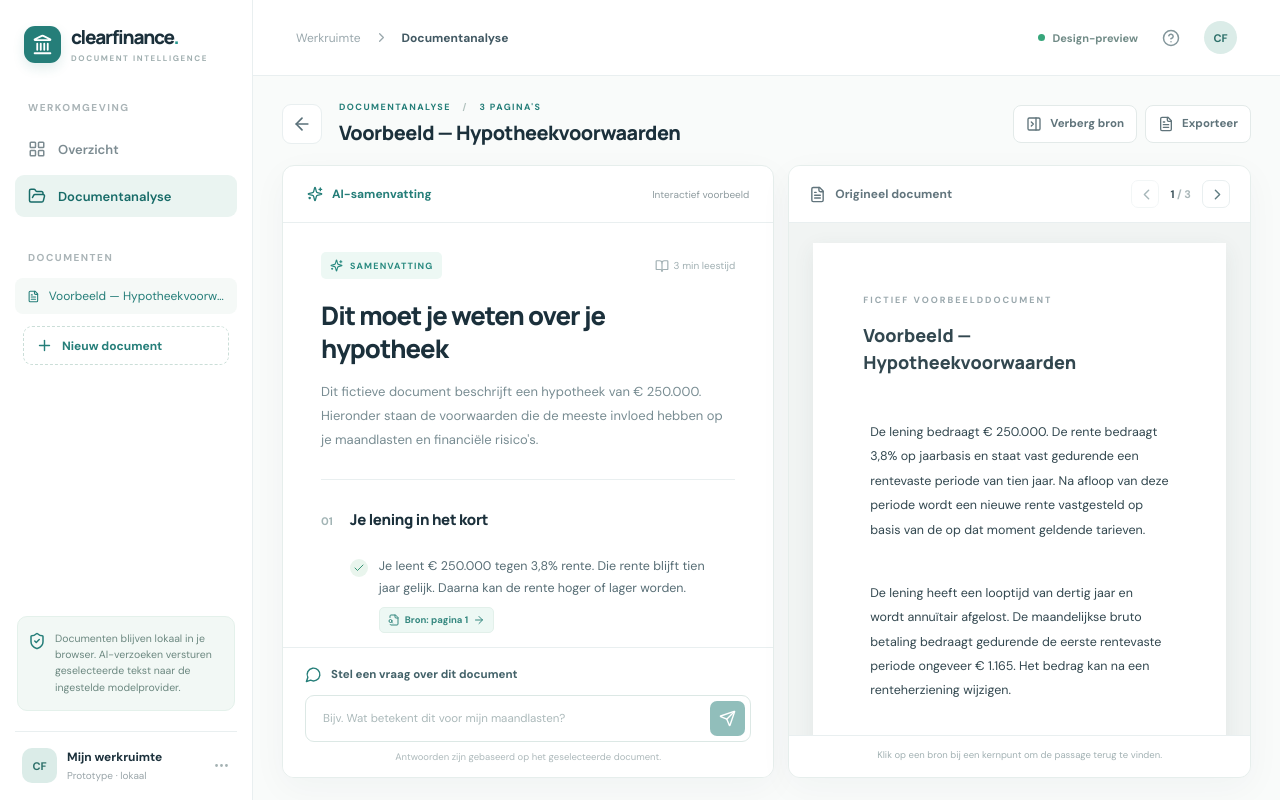
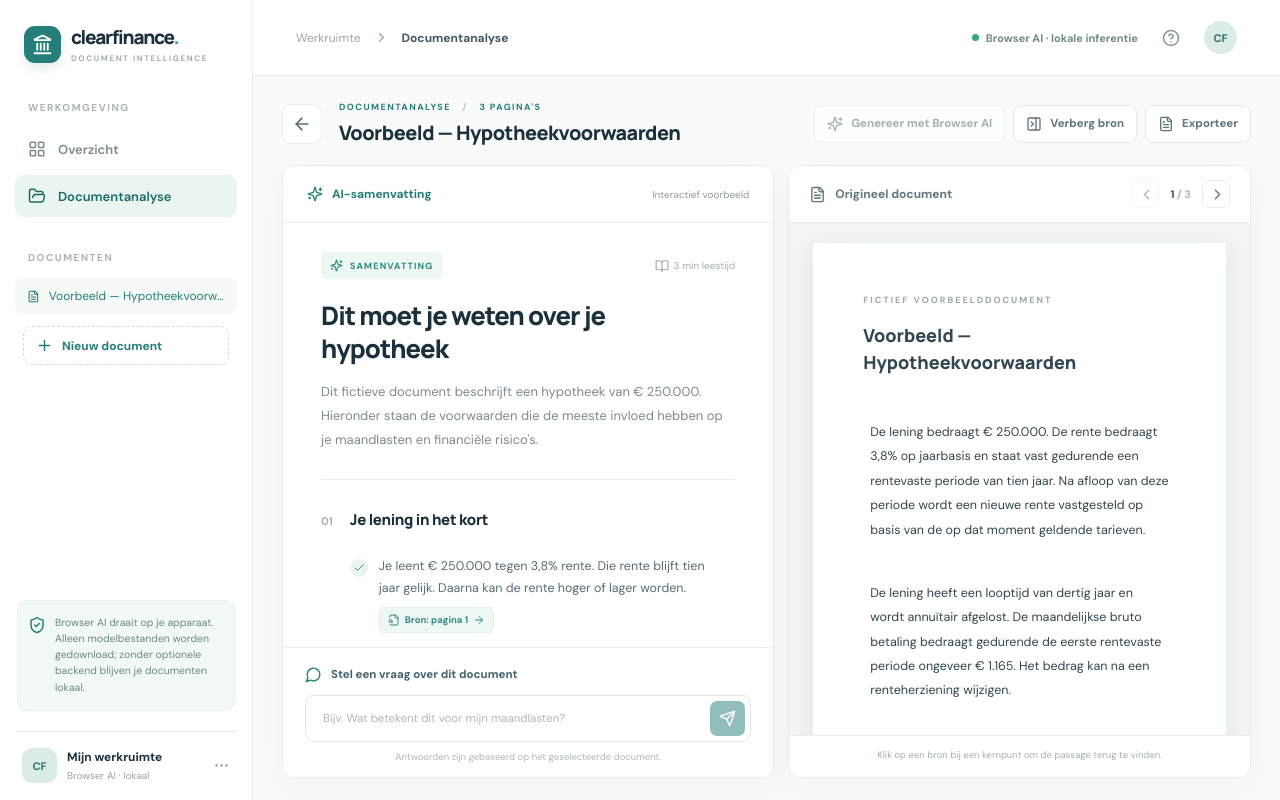
Before and after one commit to wanderwerkhoven-afk/ClearFinance, a Next.js app: page / in a window 1280 px wide. Both pictures are taken after a click on the button "Voorbeeld — Hypotheekvoorwaarden". Built offline with nearby package versions, Linux system fonts and the light colour scheme.

Commit message:
feat: connect browser-only AI worker to document workspace and visible loading state

```diff
--- a/src/app/page.tsx
+++ b/src/app/page.tsx
@@ -9,6 +9,7 @@ import {
   Sparkles, Trash2, X,
 } from "lucide-react";
 import PdfViewer from "@/components/PdfViewer";
+import { analyzeInBrowser, browserAiSupported } from "@/lib/browser-ai";
 import { demoDocument } from "@/lib/demo";
 import { findRelevantBlocks, generateLocalAnalysis, getDocuments, importDocument, removeDocument, saveDocument } from "@/lib/documents";
 import type { Answer, SourceBlock, StoredDocument } from "@/lib/types";
@@ -33,8 +34,12 @@ export default function Home() {
   const [chatBusy, setChatBusy] = useState(false);
   const [answers, setAnswers] = useState<Record<string, { question: string; answer: Answer }[]>>({});
   const [notice, setNotice] = useState("");
+  const [browserStatus, setBrowserStatus] = useState("");
+  const [browserSupported, setBrowserSupported] = useState<boolean | null>(null);
   const fileInput = useRef<HTMLInputElement>(null);
   const chatEnd = useRef<HTMLDivElement>(null);
+
+  useEffect(() => { setBrowserSupported(browserAiSupported()); }, []);
 
   useEffect(() => {
     getDocuments().then(saved => setDocs([demoDocument, ...saved])).catch(() => setNotice("Lokale opslag is niet beschikbaar in deze browser."));
@@ -61,10 +66,15 @@ export default function Home() {
 
   async function analyze(doc: StoredDocument) {
     setAnalyzingId(doc.id);
+    setBrowserStatus("Browser AI voorbereiden...");
     try {
       const api = process.env.NEXT_PUBLIC_AI_API_BASE_URL?.replace(/\/$/, "");
       if (!api) {
-        const updated = { ...doc, analysis: generateLocalAnalysis(doc.blocks) };
+        const analysis = await analyzeInBrowser(doc.blocks, (status, fraction) => {
+          const percentage = fraction !== null ? " (" + Math.round(fraction * 100) + "%)" : "";
+          setBrowserStatus(status + percentage);
+        });
+        const updated = { ...doc, analysis };
         await saveDocument(updated);
         setDocs(current => current.map(d => d.id === doc.id ? updated : d));
         return;
@@ -79,8 +89,8 @@ export default function Home() {
       const updated = { ...doc, analysis: generateLocalAnalysis(doc.blocks) };
       await saveDocument(updated);
       setDocs(current => current.map(d => d.id === doc.id ? updated : d));
-      setNotice("AI kon niet worden bereikt. Het lokale bronnenoverzicht is beschikbaar.");
-    } finally { setAnalyzingId(null); }
+      setNotice("Browser AI kon niet draaien. Er is alleen een lokaal bronnenoverzicht getoond; geen echte AI-samenvatting.");
+    } finally { setAnalyzingId(null); setBrowserStatus(""); }
   }
 
   async function parseWithLocalBackend(file: File, fallbackBlocks: SourceBlock[]): Promise<SourceBlock[]> {
@@ -115,7 +125,7 @@ export default function Home() {
         await saveDocument(doc);
         setDocs(current => [current[0], doc, ...current.slice(1)]);
         openDoc(doc.id);
-        await analyze(doc);
+        if (process.env.NEXT_PUBLIC_AI_API_BASE_URL) await analyze(doc);
       }
     } catch (error) { setNotice(displayError(error)); }
     finally { setUploading(false); if (fileInput.current) fileInput.current.value = ""; }
@@ -170,7 +180,7 @@ export default function Home() {
     link.click(); URL.revokeObjectURL(link.href);
   }
 
-  const canAnalyze = activeDoc.id !== "demo" && !analyzingId;
+  const canAnalyze = activeDoc.id !== "demo" && !!activeDoc.blocks.length && !analyzingId && (Boolean(process.env.NEXT_PUBLIC_AI_API_BASE_URL) || browserSupported !== false);
 
   return <div className="app-shell">
     <input ref={fileInput} className="visually-hidden" type="file" accept=".pdf,.txt,application/pdf,text/plain" multiple onChange={handleFileChange} />
@@ -190,15 +200,15 @@ export default function Home() {
       </div>
       <button className="sidebar-add" onClick={() => fileInput.current?.click()}><Plus size={17}/> Nieuw document</button>
       <div className="sidebar-bottom">
-        <div className="privacy-message"><ShieldCheck size={18}/><span>Documenten blijven lokaal in je browser. AI-verzoeken versturen geselecteerde tekst naar de ingestelde modelprovider.</span></div>
-        <div className="profile"><div className="profile-avatar">CF</div><div><strong>Mijn werkruimte</strong><span>Prototype · lokaal</span></div><MoreHorizontal size={17}/></div>
+        <div className="privacy-message"><ShieldCheck size={18}/><span>Browser AI draait op je apparaat. Alleen modelbestanden worden gedownload; zonder optionele backend blijven je documenten lokaal.</span></div>
+        <div className="profile"><div className="profile-avatar">CF</div><div><strong>Mijn werkruimte</strong><span>Browser AI · lokaal</span></div><MoreHorizontal size={17}/></div>
       </div>
     </aside>
 
     <main className="main-panel">
       <header className="topbar">
         <div className="breadcrumb"><span>Werkruimte</span><ChevronRight size={15}/><strong>{view === "library" ? "Overzicht" : "Documentanalyse"}</strong></div>
-        <div className="top-actions"><div className="top-status"><span className="status-dot"/> Design-preview</div><button className="icon-button" title="Over deze versie" onClick={() => setNotice("GitHub Pages-designpreview: lokale documentverwerking en bronzoekfunctie. Een externe beveiligde AI-backend is nog niet aangesloten. Gebruik geen vertrouwelijke bankgegevens.")}><HelpCircle size={18}/></button><div className="top-avatar">CF</div></div>
+        <div className="top-actions"><div className="top-status"><span className="status-dot"/> Browser AI · lokale inferentie</div><button className="icon-button" title="Over deze versie" onClick={() => setNotice("Browser AI draait lokaal met WebGPU en vereist een eenmalige modeldownload. Gebruik alleen fictieve of publieke testdocumenten; valideer alle financiële conclusies.")}><HelpCircle size={18}/></button><div className="top-avatar">CF</div></div>
       </header>
 
       {notice && <div className="notice"><Info size={16}/><span>{notice}</span><button onClick={() => setNotice("")} aria-label="Sluiten"><X size={16}/></button></div>}
@@ -207,7 +217,7 @@ export default function Home() {
         <div className="welcome-row"><div><div className="eyebrow">JOUW FINANCIËLE DOCUMENTEN, HELDER UITGELEGD</div><h1>Begrijp wat er écht staat<span className="accent-period">.</span></h1><p>Van complexe voorwaarden tot uitgebreide jaarverslagen. Alles wat je moet weten, in begrijpelijke taal.</p></div><div className="welcome-art" aria-hidden><div className="art-card art-back"/><div className="art-card art-front"><FileCheck2 size={25}/><span/><span/><span/></div><div className="art-spark"><Sparkles size={23}/></div></div></div>
         <div className="stat-row"><div className="stat-card"><div className="stat-icon"><FileText size={18}/></div><div><strong>{docs.length - 1}</strong><span>Mijn documenten</span></div></div><div className="stat-card"><div className="stat-icon mint"><BadgeCheck size={18}/></div><div><strong>{docs.filter(d => d.id !== "demo" && d.analysis?.mode === "ai").length}</strong><span>AI-analyses</span></div></div><div className="stat-card"><div className="stat-icon cream"><LockKeyhole size={18}/></div><div><strong>Privé</strong><span>Lokale opslag</span></div></div></div>
         <div className={`upload-zone ${dragOver ? "drag-over" : ""}`} onDrop={handleDrop} onDragOver={e => {e.preventDefault();setDragOver(true);}} onDragLeave={() => setDragOver(false)}>
-          <div className="upload-icon"><CloudUpload size={25}/></div><div className="upload-copy"><h3>Een nieuw document analyseren?</h3><p>Sleep je PDF hierheen of kies een bestand op je apparaat. Ook TXT wordt ondersteund.</p></div><button className="primary-button" onClick={() => fileInput.current?.click()} disabled={uploading}>{uploading ? <LoaderCircle className="spin" size={16}/> : <Plus size={16}/>} {uploading ? "Verwerken..." : "Document toevoegen"}</button>
+          <div className="upload-icon"><CloudUpload size={25}/></div><div className="upload-copy"><h3>Een nieuw document analyseren?</h3><p>Upload PDF of TXT en start daarna Browser AI. Het model draait lokaal op een WebGPU-compatibel apparaat.</p></div><button className="primary-button" onClick={() => fileInput.current?.click()} disabled={uploading}>{uploading ? <LoaderCircle className="spin" size={16}/> : <Plus size={16}/>} {uploading ? "Verwerken..." : "Document toevoegen"}</button>
         </div>
         <div className="section-header"><div><h2>Mijn documenten</h2><p>Al je bestanden overzichtelijk op één plek.</p></div><div className="search-field"><Search size={17}/><input placeholder="Zoek documenten..." value={query} onChange={e => setQuery(e.target.value)} aria-label="Zoek documenten"/></div></div>
         <div className="document-table"><div className="table-header"><span>DOCUMENT</span><span>GEÜPLOAD</span><span>STATUS</span><span></span></div>
@@ -218,25 +228,25 @@ export default function Home() {
             <div className="doc-actions"><button className="row-arrow" onClick={() => openDoc(doc.id)} aria-label={`${doc.name} openen`}><ArrowRight size={18}/></button>{doc.id !== "demo" && <button className="row-delete" onClick={() => void deleteDoc(doc.id)} title="Verwijderen"><Trash2 size={16}/></button>}</div>
           </div>)}
         </div>
-        <div className="dashboard-help"><Lightbulb size={18}/><p><strong>Tip:</strong> Open het voorbeelddocument om te zien hoe samenvattingen en klikbare bronverwijzingen werken.</p></div>
+        <div className="dashboard-help"><Lightbulb size={18}/><p><strong>Browser AI:</strong> {browserSupported === false ? "Deze browser ondersteunt momenteel geen WebGPU. De fictieve demo blijft beschikbaar." : "Na het uploaden kun je een AI-samenvatting genereren. Het model wordt bij de eerste analyse gedownload."}</p></div>
       </section> : <section className="workspace-content">
-        <div className="workspace-header"><div className="workspace-heading"><button className="back-button" onClick={() => setView("library")} aria-label="Terug naar documenten"><ArrowLeft size={20}/></button><div><div className="eyebrow">DOCUMENTANALYSE <span className="eyebrow-divider">/</span> {activeDoc.pageCount} PAGINA&apos;S</div><h1>{activeDoc.name}</h1></div></div><div className="workspace-actions"><button className="outline-button" onClick={() => setShowSource(v => !v)}>{showSource ? <PanelRightClose size={16}/> : <PanelRightOpen size={16}/>} <span className="hide-on-mobile">{showSource ? "Verberg bron" : "Toon bron"}</span></button><button className="outline-button" onClick={exportAnalysis} disabled={!activeDoc.analysis}><FileText size={16}/><span className="hide-on-mobile">Exporteer</span></button></div></div>
+        <div className="workspace-header"><div className="workspace-heading"><button className="back-button" onClick={() => setView("library")} aria-label="Terug naar documenten"><ArrowLeft size={20}/></button><div><div className="eyebrow">DOCUMENTANALYSE <span className="eyebrow-divider">/</span> {activeDoc.pageCount} PAGINA&apos;S</div><h1>{activeDoc.name}</h1></div></div><div className="workspace-actions"><button className="outline-button" disabled={!canAnalyze} onClick={() => void analyze(activeDoc)}><Sparkles size={16}/><span className="hide-on-mobile">{analyzingId === activeId ? "AI werkt..." : "Genereer met Browser AI"}</span></button><button className="outline-button" onClick={() => setShowSource(v => !v)}>{showSource ? <PanelRightClose size={16}/> : <PanelRightOpen size={16}/>} <span className="hide-on-mobile">{showSource ? "Verberg bron" : "Toon bron"}</span></button><button className="outline-button" onClick={exportAnalysis} disabled={!activeDoc.analysis}><FileText size={16}/><span className="hide-on-mobile">Exporteer</span></button></div></div>
         <div className={`workspace-grid ${!showSource ? "without-source" : ""}`}>
           <div className="analysis-pane"><div className="analysis-toolbar"><div className="analysis-tab"><Sparkles size={16}/> AI-samenvatting</div><div className="analysis-mode">{activeDoc.analysis?.mode === "ai" ? <><span className="dot-green"/>AI-analyse</> : activeDoc.id === "demo" ? "Interactief voorbeeld" : "Lokale bronextractie"}</div></div>
             <div className="analysis-scroll">
-              {analyzingId === activeId ? <div className="analysis-loading"><div className="loading-glyph"><LoaderCircle size={30} className="spin"/></div><h3>We lezen je document</h3><p>Belangrijke passages en voorwaarden worden opgezocht...</p></div> : activeDoc.analysis ? <>
+              {analyzingId === activeId ? <div className="analysis-loading"><div className="loading-glyph"><LoaderCircle size={30} className="spin"/></div><h3>Browser AI analyseert je document</h3><p>{browserStatus || "Model en bronpassages voorbereiden..."}</p></div> : activeDoc.analysis ? <>
                 <div className="summary-eyebrow"><span className="summary-badge"><Sparkles size={13}/> SAMENVATTING</span><span className="reading-time"><BookOpen size={14}/> 3 min leestijd</span></div>
                 <h2 className="summary-title">{activeDoc.analysis.headline}</h2><p className="summary-intro">{activeDoc.analysis.introduction}</p>
                 {activeDoc.analysis.audit && <div className="scope-warning"><Info size={16}/><span>Verwerking: {activeDoc.analysis.audit.processedBlocks ?? "?"} van {activeDoc.analysis.audit.totalBlocks ?? "?"} bronblokken · {activeDoc.analysis.audit.modelCalls ?? "?"} modelaanroepen · {activeDoc.analysis.audit.retrieval ?? "bronzoekfunctie"} · {activeDoc.analysis.audit.complete ? "Alle blokken verwerkt" : "Voorlopig/onvolledig resultaat"}. Een geldige bronverwijzing bewijst nog niet dat een AI-claim inhoudelijk klopt.</span></div>}
                 {activeDoc.analysis.limited && <div className="scope-warning"><Info size={16}/>De verwerking is onvolledig of een samenvattingsstap is mislukt. Controleer het originele document.</div>}
-                {activeDoc.analysis.mode === "local" && <div className="scope-warning"><Info size={16}/>Dit zijn letterlijke passages, nog geen door AI vereenvoudigde uitleg. Stel een API-sleutel in voor AI-analyse.</div>}
+                {activeDoc.analysis.mode === "local" && <div className="scope-warning"><Info size={16}/>Dit zijn letterlijke passages, nog geen door AI vereenvoudigde uitleg. Gebruik een WebGPU-compatibele browser en kies Genereer met Browser AI voor echte samenvatting.</div>}
                 <div className="summary-divider"/>
                 {activeDoc.analysis.sections.map((section, i) => <section className="summary-section" key={`${section.title}-${i}`}><div className="section-number">0{i + 1}</div><div className="summary-section-body"><h3>{section.title}</h3><div className="summary-points">{section.points.map(point => <div className={`summary-point ${point.sourceIds.includes(selectedSourceId || "____") ? "is-selected" : ""}`} key={point.id}>
                   <span className="point-bullet"><Check size={12}/></span><div><p>{point.text}</p><div className="source-links">{point.sourceIds.map(id => {const block = activeDoc.blocks.find(b => b.id === id); return block ? <button className={`source-link ${selectedSourceId === id ? "active" : ""}`} key={id} onClick={() => gotoSource(id)} title={`Bekijk bron: ${block.text.slice(0, 150)}`}><FileSearch size={12}/> Bron: pagina {block.page}<ArrowRight size={12}/></button> : null;})}</div></div>
                 </div>)}</div></div></section>)}
                 {activeDoc.analysis.keyTerms.length > 0 && <div className="glossary"><div className="glossary-heading"><Lightbulb size={17}/> Begrippen uitgelegd</div>{activeDoc.analysis.keyTerms.map(term => <div className="term" key={term.term}><strong>{term.term}</strong><span>{term.explanation}</span></div>)}</div>}
                 <div className="disclaimer"><ShieldCheck size={16}/><span>Deze uitleg is automatisch gegenereerd. Controleer belangrijke bedragen, voorwaarden en beslissingen altijd in het originele document.</span></div>
-              </> : <div className="analysis-empty"><FileSearch size={27}/><h3>Nog geen analyse</h3><p>Start de documentanalyse om belangrijke passages overzichtelijk te bekijken.</p><button className="primary-button" disabled={!canAnalyze} onClick={() => void analyze(activeDoc)}>Analyse starten</button></div>}
+              </> : <div className="analysis-empty"><FileSearch size={27}/><h3>Nog geen analyse</h3><p>Start Browser AI om met het lokale Qwen-model een hiërarchische samenvatting te maken.</p><button className="primary-button" disabled={!canAnalyze} onClick={() => void analyze(activeDoc)}>Genereer met Browser AI</button>{browserSupported === false && <p>WebGPU ontbreekt in deze browser. Gebruik een geschikte desktopbrowser.</p>}</div>}
             </div>
             <div className="chat-panel"><div className="chat-label"><MessageCircle size={17}/><span>Stel een vraag over dit document</span></div>
               {currentAnswers.length > 0 && <div className="chat-history">{currentAnswers.map((entry, i) => <div className="chat-exchange" key={i}><div className="chat-question">{entry.question}</div><div className="chat-answer"><Sparkles size={15}/><div><p>{entry.answer.text}</p><div className="source-links">{entry.answer.sourceIds.map(id => {const block = activeDoc.blocks.find(b => b.id === id); return block ? <button key={id} className="source-link" onClick={() => gotoSource(id)}>Bron p. {block.page}<ArrowRight size={11}/></button> : null;})}</div></div></div></div>)}<div ref={chatEnd}/></div>}
```
